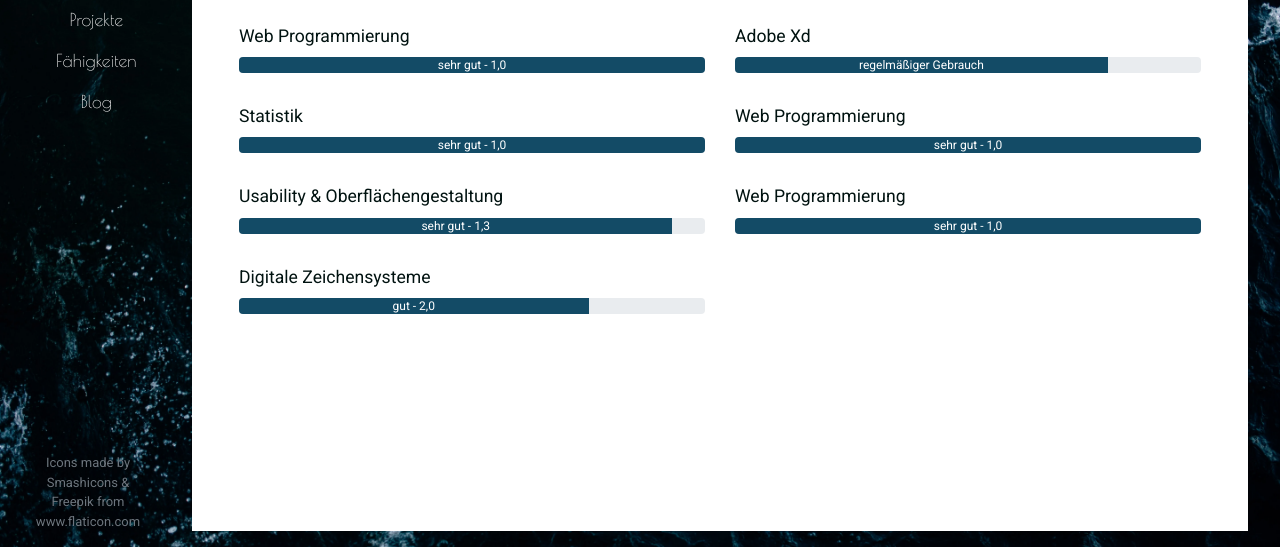
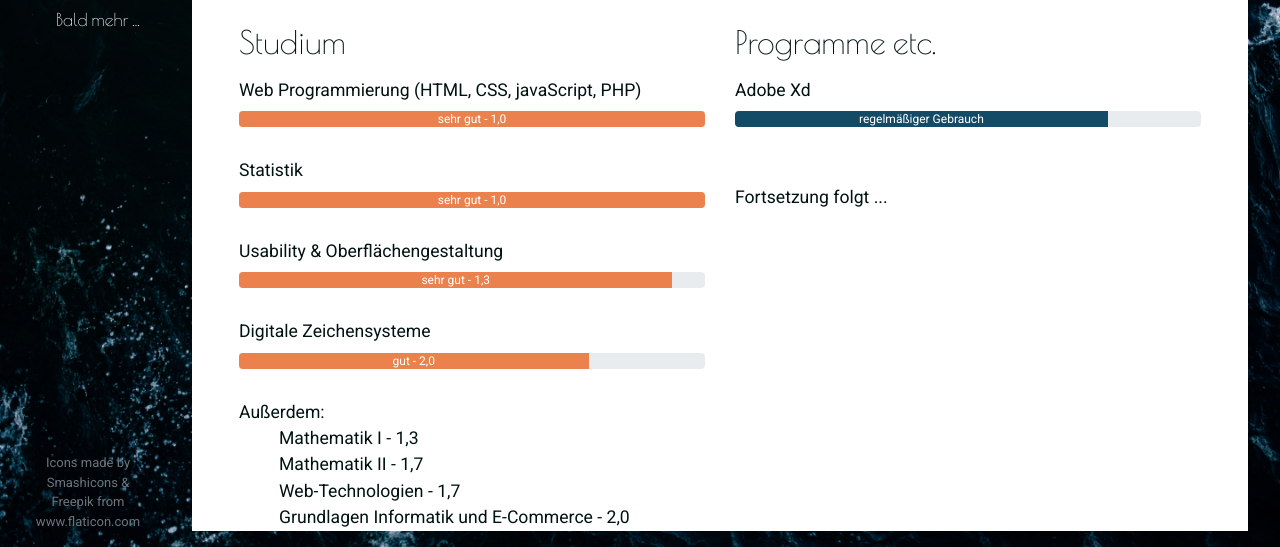
Before and after one commit to juliakohl/cv, a plain HTML site: page skills.html in a window 1280 px wide. Shown: the part 205-752 px from the top of the page. Drawn offline with nearby package versions, Linux system fonts and the light colour scheme.

Commit message:
adjust nav to state

```diff
--- a/skills.html
+++ b/skills.html
@@ -27,12 +27,13 @@
         <div class="frame" id="frame">
             <div class="nav">
                 <ul>
-                    <li><a href="#"><img src="images\juk.webp" alt="Foto Julia Kohl" class="profile-img"></a></li>
+                    <li><a href="index.html"><img src="images\juk.webp" alt="Foto Julia Kohl" class="profile-img"></a></li>
                     <li><a href="index.html">Home</a></li>
-                    <li><a href="about.html">Über mich</a></li>
-                    <li><a href="projects.html">Projekte</a></li>
-                    <li><a href="skills.html">Fähigkeiten</a></li>
-                    <li><a href="blog.html">Blog</a></li>
+                    <!-- <li><a href="about.html">Über mich</a></li> -->
+                    <!-- <li><a href="projects.html">Projekte</a></li> -->
+                    <li><a class="active" href="skills.html">Fähigkeiten</a></li>
+                    <!-- <li><a href="blog.html">Blog</a></li> -->
+                    <li>Bald mehr ...</li>
                 </ul>
             </div>
             <div class="mnav">
@@ -40,11 +41,26 @@
                 <ul>
                     <li><a href="index.html"><img src="images\juk.webp" alt="Foto Julia Kohl" class="profile-img"></a></li>
                     <li><a href="index.html">Home</a></li>
-                    <li><a href="about.html">Über mich</a></li>
-                    <li><a href="projects.html">Projekte</a></li>
-                    <li><a href="skills.html">Fähigkeiten</a></li>
-                    <li><a href="blog.html">Blog</a></li>
+                    <!-- <li><a href="about.html">Über mich</a></li> -->
+                    <!-- <li><a href="projects.html">Projekte</a></li> -->
+                    <li><a class="active" href="skills.html">Fähigkeiten</a></li>
+                    <!-- <li><a href="blog.html">Blog</a></li> -->
+                    <li>Bald mehr ...</li>
                 </ul>
+                <div class="mcredits">
+                    <div class="text-muted">
+                        Photo by Frederick Tubiermont on Unsplash<br>
+                        Icons made by
+                        <a target="_blank" href="https://www.flaticon.com/authors/smashicons" class="text-muted" title="Smashicons">Smashicons</a>
+                         &
+                        <a target="_blank" href="https://www.flaticon.com/authors/freepik" class="text-muted" title="Freepik">Freepik</a>
+                        from
+                        <a target="_blank" href="https://www.flaticon.com/" class="text-muted" title="Flaticon">www.flaticon.com</a>
+                    </div>
+                </div>
+                <div class="mcopyright">
+                    <span id="c-jhk">© Julia Helmine Kohl 2019</span>
+                </div>
             </div>
             <div class="content">
                 <!-- <span class="subtitle">Hi, ich bin</span> -->
@@ -54,38 +70,48 @@
                 </h1>
                 <div class="container-fluid">
                     <div class="row">
-                        <div class="col-lg-6 align-left">
-                            <label for="webProg">Web Programmierung</label>
+                        <div class="col-lg-6 align-left" id="module">
+                            <h2>
+                                <label for="module">Studium</label>
+                            </h2>
+                            <label for="webProg">Web Programmierung (HTML, CSS, javaScript, PHP)</label>
                             <div class="progress" id="webProg">
-                                <div class="progress-bar" role="progressbar" style="width: 100%;" aria-valuenow="100" aria-valuemin="0" aria-valuemax="100">sehr gut - 1,0</div>
+                                <div class="progress-bar  highlight" role="progressbar" style="width: 100%;" aria-valuenow="100" aria-valuemin="0" aria-valuemax="100">sehr gut - 1,0</div>
                             </div>
                             <label for="statistik">Statistik</label>
                             <div class="progress" id="statistik">
-                                <div class="progress-bar" role="progressbar" style="width: 100%;" aria-valuenow="100" aria-valuemin="0" aria-valuemax="100">sehr gut - 1,0</div>
+                                <div class="progress-bar  highlight" role="progressbar" style="width: 100%;" aria-valuenow="100" aria-valuemin="0" aria-valuemax="100">sehr gut - 1,0</div>
                             </div>
                             <label for="ux">Usability & Oberflächengestaltung</label>
                             <div class="progress" id="ux">
-                                <div class="progress-bar" role="progressbar" style="width: 93%;" aria-valuenow="93" aria-valuemin="0" aria-valuemax="100">sehr gut - 1,3</div>
+                                <div class="progress-bar  highlight" role="progressbar" style="width: 93%;" aria-valuenow="93" aria-valuemin="0" aria-valuemax="100">sehr gut - 1,3</div>
                             </div>
                             <label for="dz">Digitale Zeichensysteme</label>
                             <div class="progress" id="dz">
-                                <div class="progress-bar" role="progressbar" style="width: 75%;" aria-valuenow="75" aria-valuemin="0" aria-valuemax="100">gut - 2,0</div>
+                                <div class="progress-bar highlight" role="progressbar" style="width: 75%;" aria-valuenow="75" aria-valuemin="0" aria-valuemax="100">gut - 2,0</div>
+                            </div>
+                            <div>
+                                Außerdem:
+                                <ul>
+                                    <li>Mathematik I - 1,3</li>
+                                    <li>Mathematik II - 1,7</li>
+                                    <li>Web-Technologien - 1,7</li>
+                                    <li>Grundlagen Informatik und E-Commerce - 2,0</li>
+                                    <li>Grundlagen der Wirtschaftswissenschaften - 3,3</li>
+                                    <li>English for E-Commerce - 2,0</li>
+                                </ul>
                             </div>
                         </div>
-                        <div class="col-lg-6 align-left">
+                        <div class="col-lg-6 align-left" id="sonst">
+                            <h2>
+                                <label for="sonst">Programme etc.</label>
+                            </h2>
                             <label for="xd">Adobe Xd</label>
                             <div class="progress" id="xd">
                                 <div class="progress-bar" role="progressbar" style="width: 80%;" aria-valuenow="80" aria-valuemin="0" aria-valuemax="100">regelmäßiger Gebrauch</div>
                             </div>
-                            <label for="webProg">Web Programmierung</label>
-                            <div class="progress" id="webProg">
-                                <div class="progress-bar" role="progressbar" style="width: 100%;" aria-valuenow="100" aria-valuemin="0" aria-valuemax="100">sehr gut - 1,0</div>
-                            </div>
-                            <label for="webProg">Web Programmierung</label>
-                            <div class="progress" id="webProg">
-                                <div class="progress-bar" role="progressbar" style="width: 100%;" aria-valuenow="100" aria-valuemin="0" aria-valuemax="100">sehr gut - 1,0</div>
-                            </div>
-
+                            <br>
+                            Fortsetzung folgt ...
                         </div>
                     </div>
                 </div>
--- a/styles.less
+++ b/styles.less
@@ -4,7 +4,7 @@
 @lightest-color: white;
 @mute-color: rgb(48, 48, 77);
 @alt-color: #134b66;
-@contrast-color: #ECB499;
+@contrast-color: rgb(235, 129, 76);
 
 @special-font: 'Poiret One', cursive;
 @h1-font: 'Great Vibes', cursive;
@@ -199,6 +199,7 @@ body{
                 background-color: unset;
                 &>*{
                     background-color: rgba(255, 255, 255, 0.75);
+                    padding: 6%;
                 }
             }
         }
```
Also changed, not shown: index.html (+12 -10 lines), styles.css.
